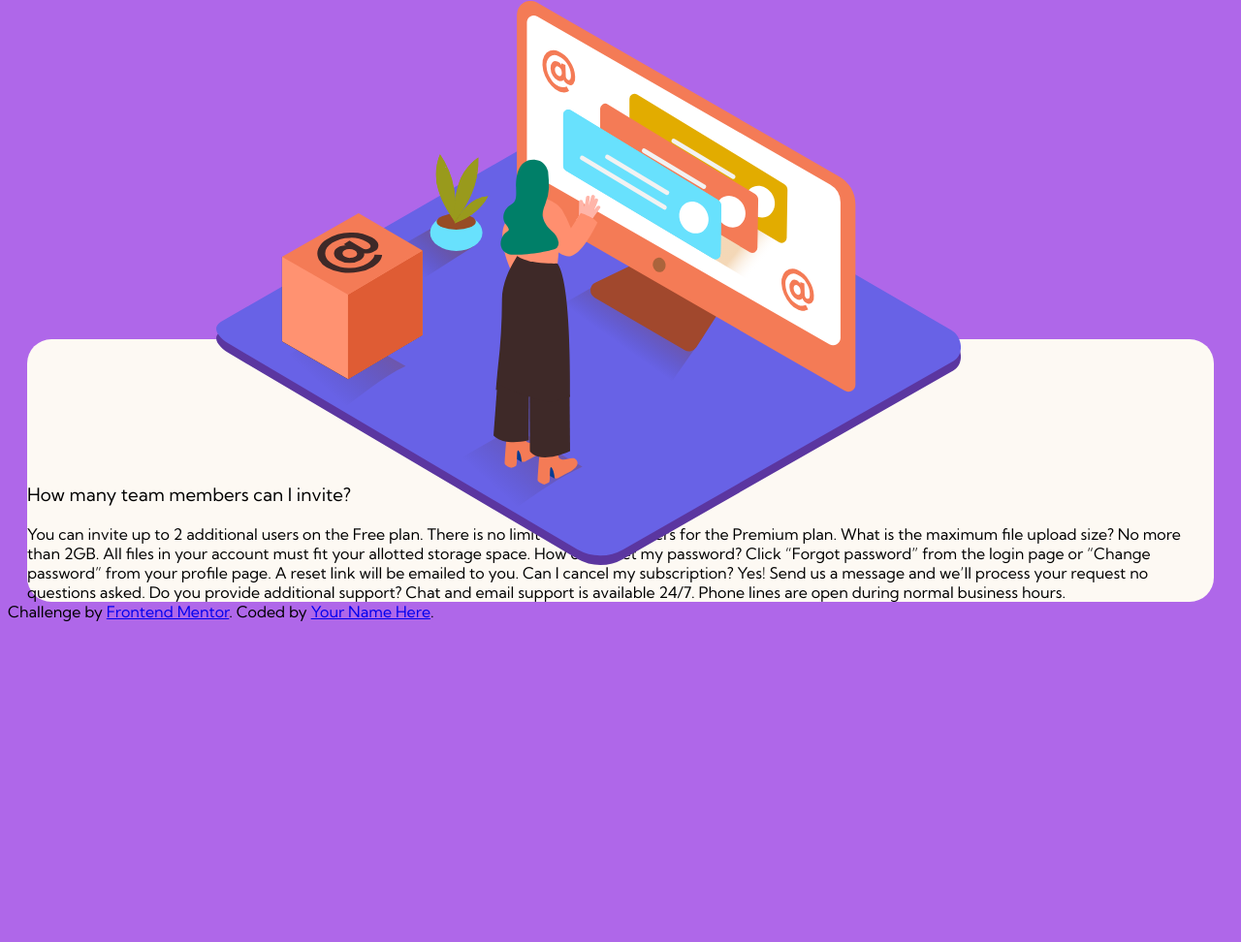
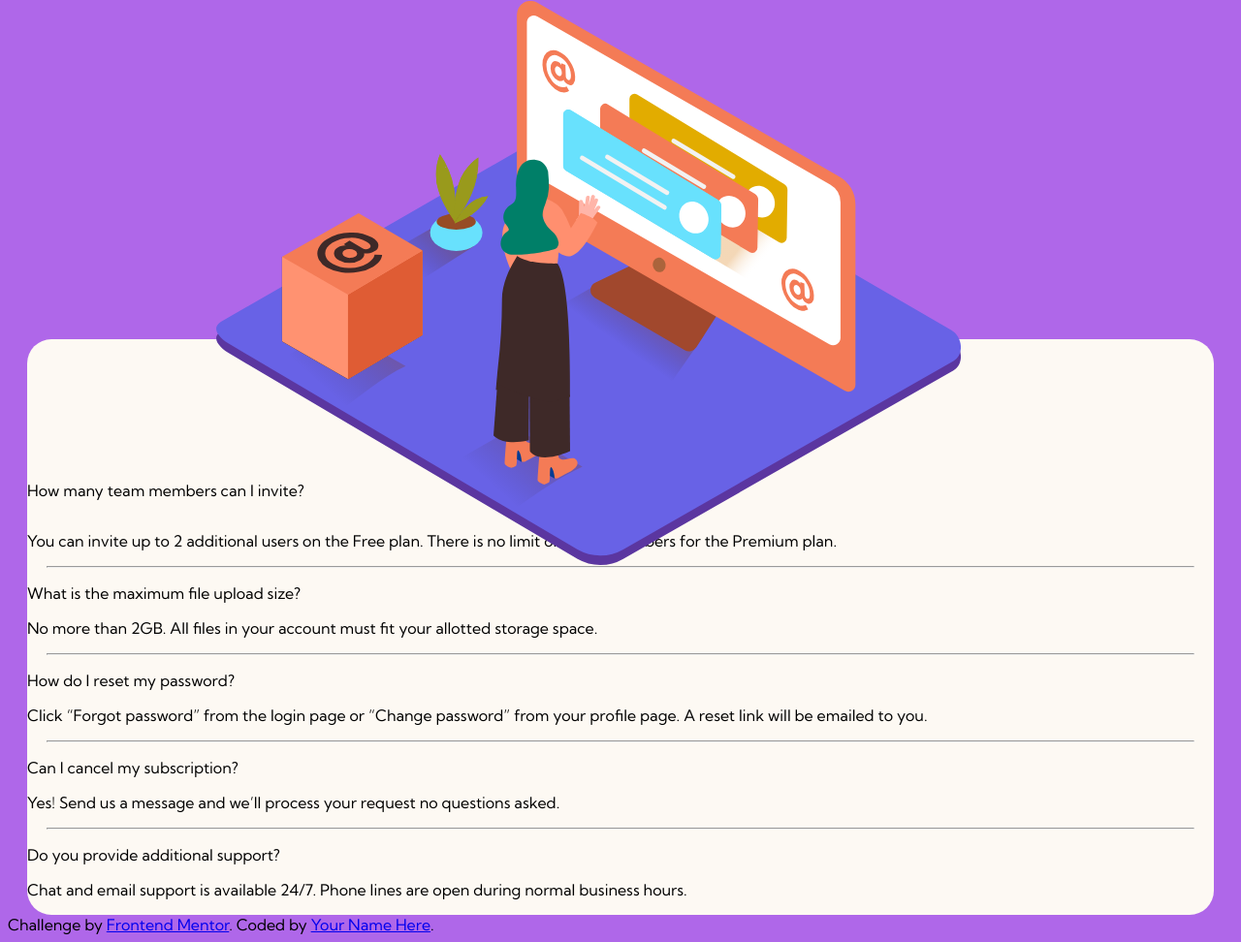
Before and after one commit to thibauttaglialatela/FAQ-accordion-card, a website: page index.html in a window 1280 px wide. Shown: the part 240-1212 px from the top of the page at 97% size. Before the commit the page ends 889 px from the top, so only its background shows below. Drawn offline with Linux system fonts and the light colour scheme.

Commit message:
mise en forme textes

```diff
--- a/index.html
+++ b/index.html
@@ -23,26 +23,44 @@
     />
   </head>
   <body>
-
-<img src="./images/illustration-woman-online-mobile.svg" alt="illustration woman">
+    <img
+      src="./images/illustration-woman-online-mobile.svg"
+      alt="illustration woman"
+    />
     <section class="card">
       <h1>FAQ</h1>
       <div class="question">
         <h3>How many team members can I invite?</h3>
       </div>
-          <div class="answer"></div>
-         You can invite up to 2 additional
-        users on the Free plan. There is no limit on team members for the Premium
-        plan. What is the maximum file upload size? No more than 2GB. All files in
-        your account must fit your allotted storage space. How do I reset my
-        password? Click “Forgot password” from the login page or “Change password”
-        from your profile page. A reset link will be emailed to you. Can I cancel
-        my subscription? Yes! Send us a message and we’ll process your request no
-        questions asked. Do you provide additional support? Chat and email support
-        is available 24/7. Phone lines are open during normal business hours.
+      <p>
+        You can invite up to 2 additional users on the Free plan. There is no
+        limit on team members for the Premium plan.
+      </p>
+      <hr />
+      <h3>What is the maximum file upload size?</h3>
+      <p>
+        No more than 2GB. All files in your account must fit your allotted
+        storage space.
+      </p>
+      <hr />
+      <h3>How do I reset my password?</h3>
+      <p>
+        Click “Forgot password” from the login page or “Change password” from
+        your profile page. A reset link will be emailed to you.
+      </p>
+      <hr />
+      <h3>Can I cancel my subscription?</h3>
+      <p>
+        Yes! Send us a message and we’ll process your request no questions
+        asked.
+      </p>
+      <hr />
+      <h3>Do you provide additional support?</h3>
+      <p>
+        Chat and email support is available 24/7. Phone lines are open during
+        normal business hours.
+      </p>
     </section>
-
-
 
     <footer>
       Challenge by
--- a/style.css
+++ b/style.css
@@ -46,9 +46,14 @@ img {
 h3 {
     font-weight: 400;
     margin-right: auto;
-
+    font-size: initial;
 }
 
 .question img {
     border: red solid 1px
 }
+
+hr {
+  color:hsl(240, 5%, 91%);
+  margin: 0 20px 0 20px;
+}
```
Lines whose indentation alone changed are shown as unchanged.
